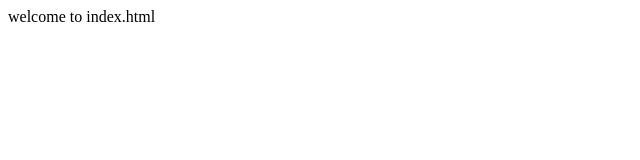
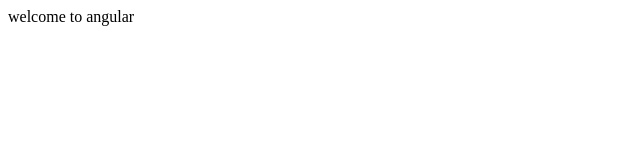
Before and after one commit to code-javarun/example, a plain HTML site: page index.html in a window 1280 px wide. Shown: the full height of the page, 0-640 px from the left. Drawn offline with Linux system fonts and the light colour scheme.

Commit message:
Update index.html

```diff
--- a/index.html
+++ b/index.html
@@ -3,7 +3,7 @@
     <meta charset="UTF-8">
     <meta name="viewport" content="width=device-width, initial-scale=1.0">
     <title>Document</title>
-    <p>welcome to index.html</p>
+    <p>welcome to angular</p>
 </head>
 <body>
 
```
